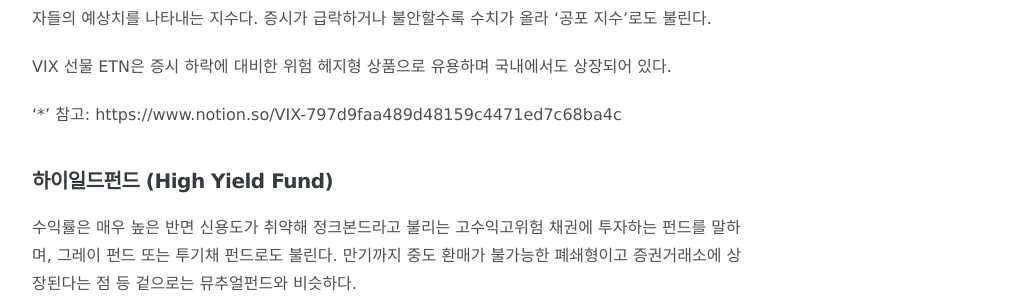
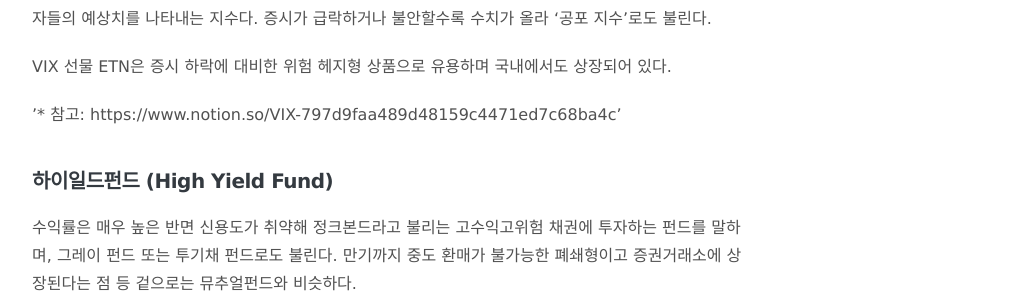
Before and after one commit to starfishkenny/starfishkenny.github.io, a Jekyll site: the page built from _posts/2020-12-22-economics(24).md, in a window 1280 px wide and 900 px high, scrolled down 554 px. Shown: the part 155-451 px from the top of the window, without its empty margins (248-1276 px from the left). Built offline with Jekyll 4.4.1, drawn with Linux system fonts in a browser that asks for light colours; nearby versions of some CDN libraries; comment, search, counter and statistics services are not loaded.

```diff
--- a/_posts/2020-12-22-economics(24).md
+++ b/_posts/2020-12-22-economics(24).md
@@ -20,7 +20,7 @@ VIX는 미국 대표 주가지수 중 하나인 S&P500지수가 향후 30일간
 
 VIX 선물 ETN은 증시 하락에 대비한 위험 헤지형 상품으로 유용하며 국내에서도 상장되어 있다.
 
-'*' 참고: https://www.notion.so/VIX-797d9faa489d48159c4471ed7c68ba4c
+'* 참고: https://www.notion.so/VIX-797d9faa489d48159c4471ed7c68ba4c'
 
 ## 하이일드펀드 (High Yield Fund)
 
```
